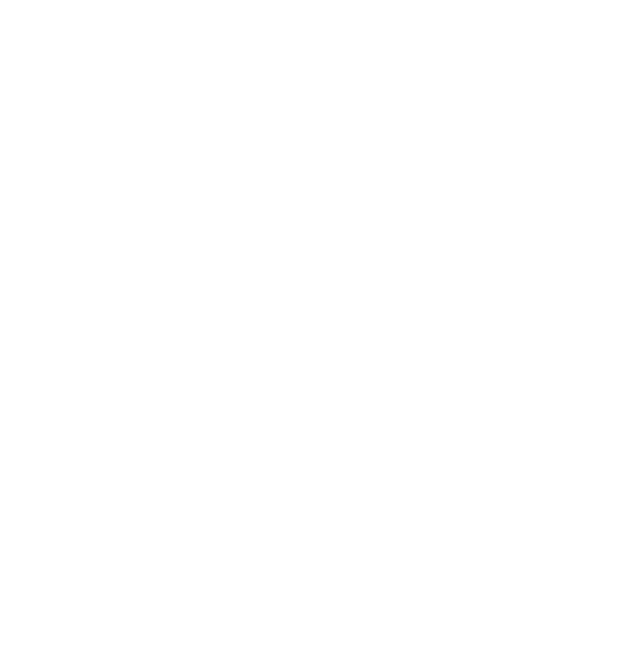
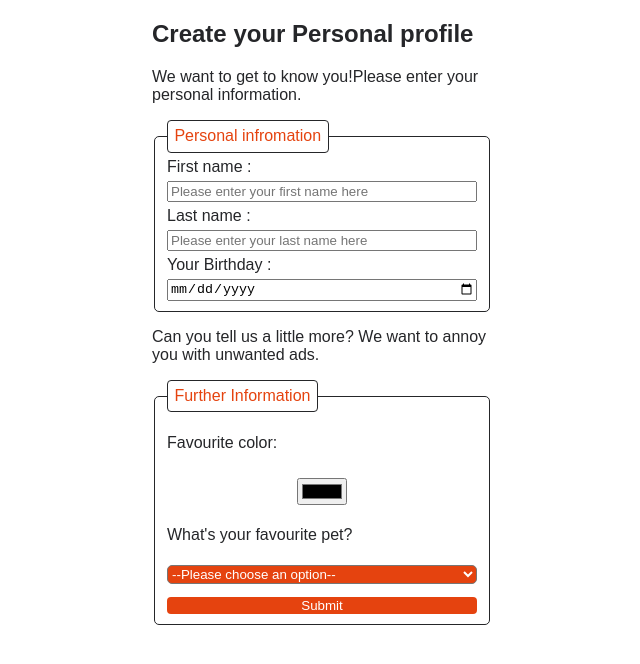
Before and after one commit to vlatkojuric/html-forms-first-exercise, a website: page index.html in a window 1280 px wide. Shown: the whole page, without its empty margins (318-958 px from the left). Drawn offline with Linux system fonts and the light colour scheme.

Commit message:
first html form exercise completed

```diff
--- a/index.html
+++ b/index.html
@@ -10,6 +10,47 @@
     <link rel="stylesheet" href="./css/styles.css" />
   </head>
   <body>
-    <section></section>
+    <section>
+      <h1>Create your Personal profile</h1>
+      <p>We want to get to know you!Please enter your personal information.</p>
+      <fieldset>
+        <legend>Personal infromation</legend>
+        <label for="first-name">First name :</label>
+        <input
+          type="text"
+          id="first-name"
+          name="first-name"
+          placeholder="Please enter your first name here"
+        />
+        <label for="last-name">Last name : </label>
+        <input
+          type="text"
+          id="last-name"
+          name="last-name"
+          placeholder="Please enter your last name here"
+        />
+
+        <label for="date">Your Birthday :</label>
+        <input type="date" name="birtday-date" id="date" />
+      </fieldset>
+      <p>
+        Can you tell us a little more? We want to annoy you with unwanted ads.
+      </p>
+      <fieldset>
+        <legend>Further Information</legend>
+
+        <p>Favourite color:</p>
+        <label for="color"></label>
+        <input type="color" id="color" name="color" />
+        <p>What's your favourite pet?</p>
+        <select name="pet" id="pet">
+          <option value="">--Please choose an option--</option>
+          <option value="dog">Dog</option>
+          <option value="cat">Cat</option>
+          <option value="monkey">Monkey</option>
+        </select>
+        <button type="submit">Submit</button>
+      </fieldset>
+    </section>
   </body>
 </html>
```
